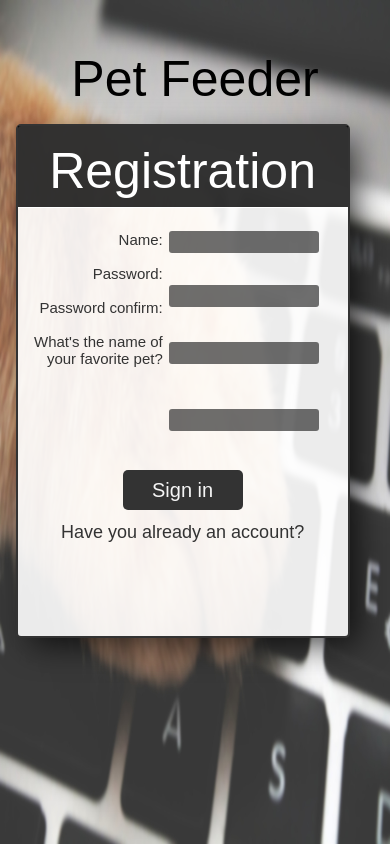
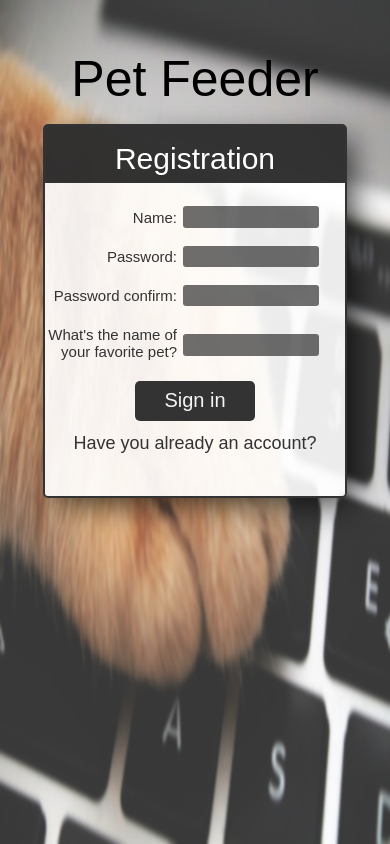
Before and after one commit to AlutkaG/PetFeeder, a React (Create React App) app: page /register in a window 390 px wide. Built offline with nearby package versions, Linux system fonts and the light colour scheme; the HTML template or start-up script is replaced by a standard one.

Commit message:
change mobile style

```diff
--- a/src/components/Login/Login.css
+++ b/src/components/Login/Login.css
@@ -94,10 +94,10 @@
 	.loginBox {
 		width: 300px;
 		height: 300px;
-		margin-left: 8%;
+		margin-left: auto;
 		font-size: 20px;
 		margin-top: 60px;
-		margin-right: 2px;
+		margin-right: auto;
 	}
 	.columnLeftLogin {
 		font-size: 15px;
--- a/src/components/Register/Register.css
+++ b/src/components/Register/Register.css
@@ -34,33 +34,82 @@
 	outline: none;
 }
 
-.errorRegisterSmall {
-	margin-bottom: 2px;
-	font-size: 10px;
-	color: red;
-}
-.errorRegisterSmall2 {
-	margin-bottom: 25px;
-	font-size: 10px;
-	color: red;
-}
-.errorRegisterSmall3 {
-	margin-bottom: 20px;
+.errorRegisterIs1 {
+	padding-bottom: 20px;
 	font-size: 10px;
 	color: red;
 }
 
+.errorRegisterNot1 {
+	padding-bottom: 25px;
+}
+
+.errorRegisterIs2 {
+	padding-bottom: 20px;
+	font-size: 10px;
+	color: red;
+}
+
+.errorRegisterNot2 {
+	padding-bottom: 25px;
+}
+
+.errorRegisterIs3 {
+	padding-bottom: 32px;
+	font-size: 10px;
+	color: red;
+}
+
+.errorRegisterNot3 {
+	padding-bottom: 40px;
+}
+
+.errorRegisterIs4 {
+	padding-bottom: 32px;
+	font-size: 10px;
+	color: red;
+}
+
+.errorRegisterNot4 {
+	padding-bottom: 40px;
+}
 @media (max-width: 500px) {
 	.registerBox {
-		width: 330px;
-		height: 510px;
-		margin-left: 4%;
+		width: 300px;
+		height: 370px;
+		margin-left: auto;
+		margin-right: auto;
 		font-size: 20px;
 		margin-top: 4%;
 	}
 
 	.registerBig {
 		display: none;
+	}
+
+	.errorRegisterIs1,
+	.errorRegisterIs2 {
+		padding-bottom: 8px;
+	}
+
+	.errorRegisterNot1,
+	.errorRegisterNot2 {
+		padding-bottom: 15px;
+	}
+
+	.errorRegisterNot3 {
+		padding-bottom: 25px;
+	}
+
+	.errorRegisterIs3 {
+		padding-bottom: 12px;
+	}
+
+	.errorRegisterNot4 {
+		padding-bottom: 15px;
+	}
+	.errorRegisterIs4 {
+		padding-bottom: 10px;
 	}
 }
 
--- a/src/components/Register/Register.js
+++ b/src/components/Register/Register.js
@@ -69,20 +69,7 @@ const Register = () => {
 		<div className='loginBody'>
 			<div className='appNameLogin'>Pet Feeder</div>
 			<div className='registerBox'>
-				<div
-					style={{
-						fontSize: "50px",
-						marginBottom: "7%",
-						paddingBottom: "2%",
-						paddingTop: "5%",
-						borderStyle: "none none solid none",
-						borderWidth: "1px",
-						color: "white",
-						backgroundColor: "rgba(0,0,0,0.8)",
-					}}
-				>
-					Registration
-				</div>
+				<div className='loginTitle'>Registration</div>
 				<Formik
 					initialValues={{
 						name: "",
@@ -99,25 +86,52 @@ const Register = () => {
 						<Form>
 							<div className='row'>
 								<div className='columnLeftLogin'>
-									<div>Name:</div>
+									<div
+										style={
+											window.matchMedia("(max-width:500px)").matches
+												? { paddingTop: "5px" }
+												: { paddingTop: "2px" }
+										}
+									>
+										Name:
+									</div>
 									<br />
-									<div>Password:</div>
+									<div
+										style={
+											window.matchMedia("(max-width:500px)").matches
+												? { paddingTop: "5px" }
+												: { paddingTop: "2px" }
+										}
+									>
+										Password:
+									</div>
 									<br />
-									<div>Password confirm:</div>
+									<div
+										style={
+											window.matchMedia("(max-width:500px)").matches
+												? { paddingTop: "5px" }
+												: { paddingTop: "2px" }
+										}
+									>
+										Password confirm:
+									</div>
 									<br />
-									<div>What's the name of your favorite pet?</div>
+									<div
+										style={
+											window.matchMedia("(max-width:500px)").matches
+												? { paddingTop: "5px" }
+												: { paddingTop: "2px" }
+										}
+									>
+										What's the name of your favorite pet?
+									</div>
 								</div>
 								<div className='columnRightLogin'>
 									<div
 										className={
-											window.matchMedia("(max-width:500px)")
-												? "errorRegisterSmall"
-												: "errorLogin"
-										}
-										style={
 											errors.name && touched.name
-												? { paddingBottom: "6%" }
-												: { paddingBottom: "30px" }
+												? "errorRegisterIs1"
+												: "errorRegisterNot1"
 										}
 									>
 										<Field type='text' name='name' className='fieldRegLog' />
@@ -126,14 +140,9 @@ const Register = () => {
 									</div>
 									<div
 										className={
-											window.matchMedia("(max-width:500px)")
-												? "errorRegisterSmall2"
-												: "errorLogin"
-										}
-										style={
 											errors.password && touched.password
-												? { paddingBottom: "6%" }
-												: { paddingBottom: "10px" }
+												? "errorRegisterIs2"
+												: "errorRegisterNot2"
 										}
 									>
 										<Field
@@ -148,14 +157,9 @@ const Register = () => {
 									</div>
 									<div
 										className={
-											window.matchMedia("(max-width:500px)")
-												? "errorRegisterSmall3"
-												: "errorLogin"
-										}
-										style={
 											errors.passwordConfirm && touched.passwordConfirm
-												? { paddingBottom: "10%" }
-												: { paddingBottom: "25px" }
+												? "errorRegisterIs3"
+												: "errorRegisterNot3"
 										}
 									>
 										<Field
@@ -170,14 +174,9 @@ const Register = () => {
 									</div>
 									<div
 										className={
-											window.matchMedia("(max-width:500px)")
-												? "errorRegisterSmall"
-												: "errorLogin"
-										}
-										style={
 											errors.question && touched.question
-												? { paddingBottom: "12%" }
-												: { paddingBottom: "15%" }
+												? "errorRegisterIs4"
+												: "errorRegisterNot4"
 										}
 									>
 										<Field
```
Also changed, not shown: 1 other file (tests, documents, lock files or other folders).
